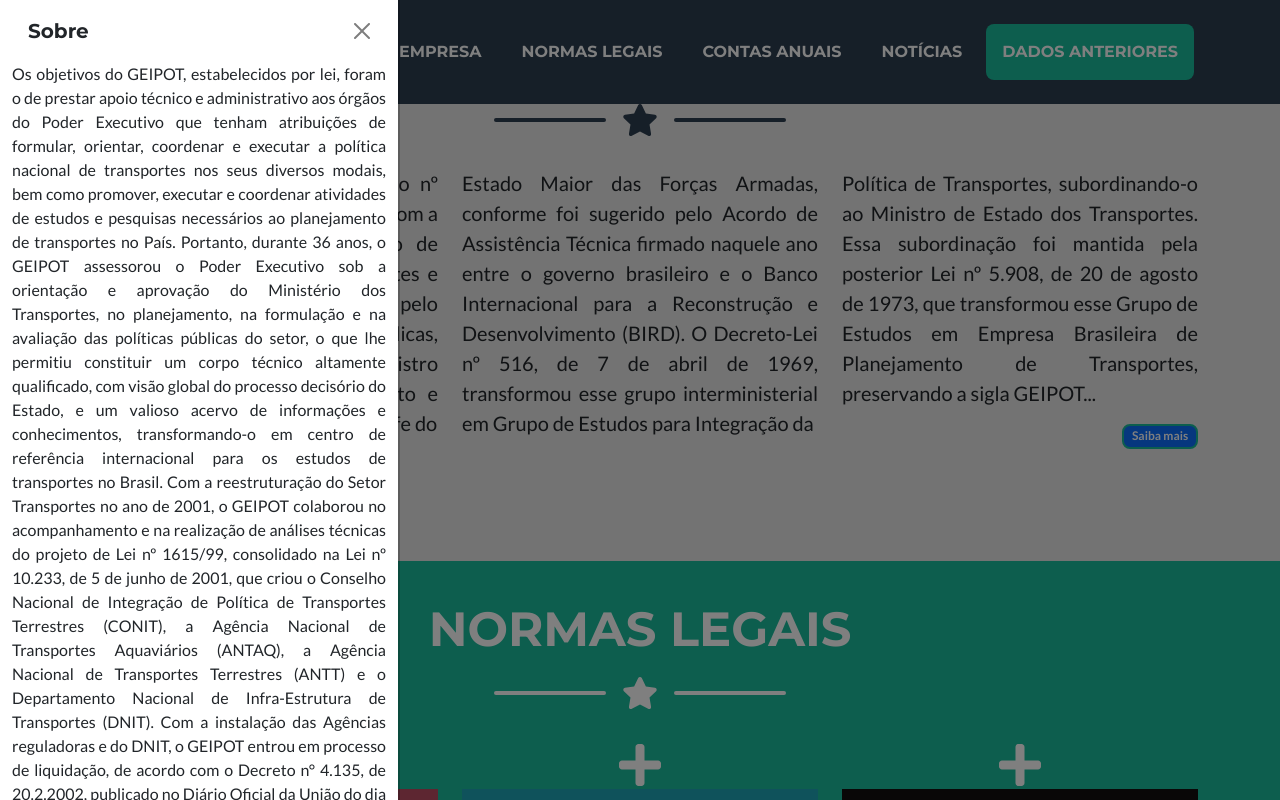
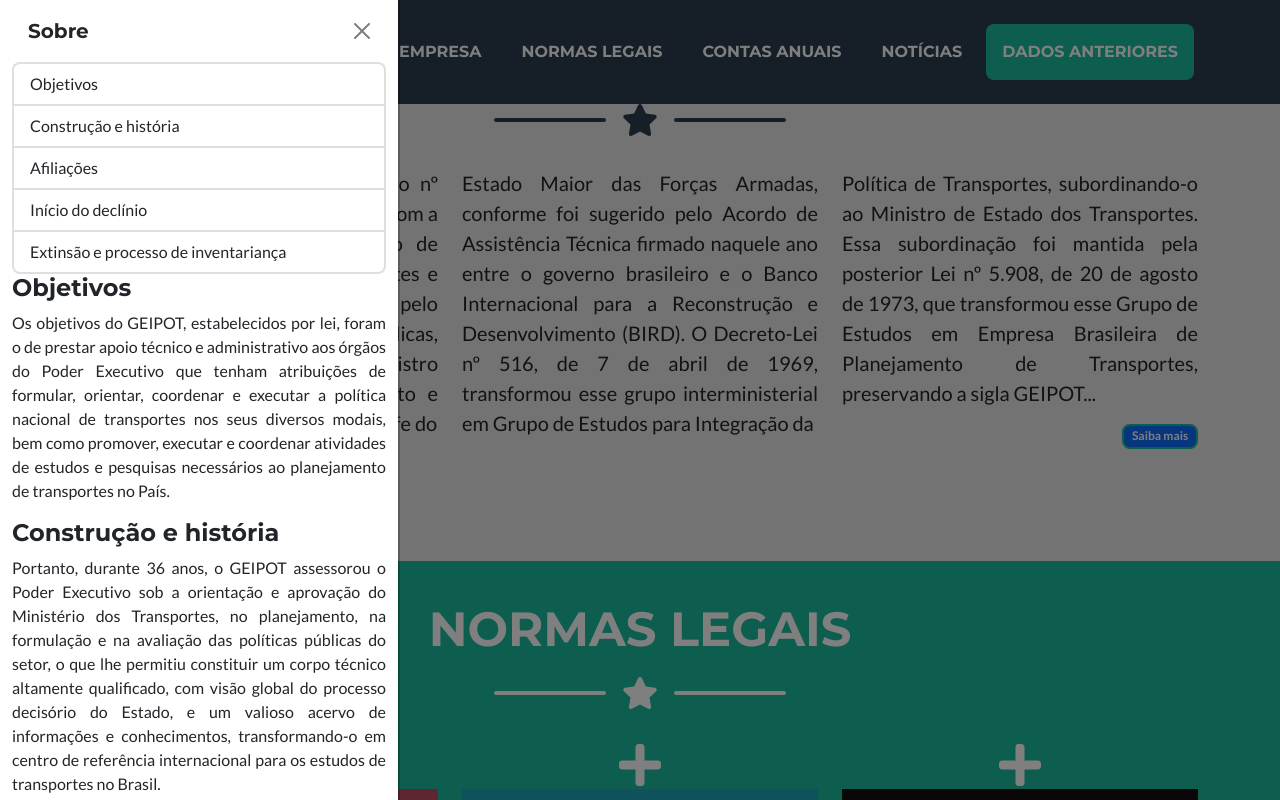
Before and after one commit to Jeimissonb/iumGEIPOT-html_css, a plain HTML site: page index.html in a window 1280 px wide. Both pictures are taken after a click on the button "Saiba mais". Shown: the part 621-1421 px from the top of the page. Drawn offline with nearby package versions, Linux system fonts and the light colour scheme.

Commit message:
Melhorando aba lateral de texto da empresa pt1

```diff
--- a/index.html
+++ b/index.html
@@ -133,41 +133,57 @@
                             mais</button></div> </p>
 
                 </div>
-                <div class="offcanvas offcanvas-start" tabindex="-1" id="offcanvasWithBackdrop"
+                <div class="offcanvas offcanvas-start overflow-scroll" tabindex="-1" id="offcanvasWithBackdrop"
                     aria-labelledby="offcanvasWithBackdropLabel">
                     <div class="offcanvas-header">
                         <h5 class="offcanvas-title" id="offcanvasWithBackdropLabel">Sobre</h5>
                         <button type="button" class="btn-close text-reset" data-bs-dismiss="offcanvas"
                             aria-label="Close"></button>
                     </div>
+
+                    <div id="list-example" class="list-group">
+                        <a class="list-group-item list-group-item-action" href="#list-item-1">Objetivos</a>
+                        <a class="list-group-item list-group-item-action" href="#list-item-2">Construção e história</a>
+                        <a class="list-group-item list-group-item-action" href="#list-item-3">Afiliações</a>
+                        <a class="list-group-item list-group-item-action" href="#list-item-4">Início do declínio</a>
+                        <a class="list-group-item list-group-item-action" href="#list-item-5">Extinsão e processo de inventariança</a>
+                      </div>
+                      <div data-bs-spy="scroll" data-bs-target="#list-example" data-bs-offset="0" class="scrollspy-example" tabindex="0">
+                        <h4 id="list-item-1">Objetivos</h4>
                         <p>Os objetivos do GEIPOT, estabelecidos por lei, foram o de prestar apoio técnico e
                             administrativo aos órgãos do Poder Executivo que tenham atribuições de formular, orientar,
                             coordenar e executar a política nacional de transportes nos seus diversos modais, bem como
                             promover, executar e coordenar atividades de estudos e pesquisas necessários ao planejamento
                             de transportes no País.
 
-                            Portanto, durante 36 anos, o GEIPOT assessorou o Poder Executivo sob a orientação e
+                            </p>
+                        <h4 id="list-item-2">Construção e história</h4>
+                        <p>Portanto, durante 36 anos, o GEIPOT assessorou o Poder Executivo sob a orientação e
                             aprovação do Ministério dos Transportes, no planejamento, na formulação e na avaliação das
                             políticas públicas do setor, o que lhe permitiu constituir um corpo técnico altamente
                             qualificado, com visão global do processo decisório do Estado, e um valioso acervo de
                             informações e conhecimentos, transformando-o em centro de referência internacional para os
-                            estudos de transportes no Brasil.
-
-                            Com a reestruturação do Setor Transportes no ano de 2001, o GEIPOT colaborou no
+                            estudos de transportes no Brasil.</p>
+                        <h4 id="list-item-3">Afiliações</h4>
+                        <p> Com a reestruturação do Setor Transportes no ano de 2001, o GEIPOT colaborou no
                             acompanhamento e na realização de análises técnicas do projeto de Lei nº 1615/99,
                             consolidado na Lei nº 10.233, de 5 de junho de 2001, que criou o Conselho Nacional de
                             Integração de Política de Transportes Terrestres (CONIT), a Agência Nacional de Transportes
                             Aquaviários (ANTAQ), a Agência Nacional de Transportes Terrestres (ANTT) e o Departamento
-                            Nacional de Infra-Estrutura de Transportes (DNIT). Com a instalação das Agências reguladoras
+                            Nacional de Infra-Estrutura de Transportes (DNIT).</p>
+                        <h4 id="list-item-4">Início do declínio</h4>
+                        <p>Com a instalação das Agências reguladoras
                             e do DNIT, o GEIPOT entrou em processo de liquidação, de acordo com o Decreto n° 4.135, de
                             20.2.2002, publicado no Diário Oficial da União do dia 21 subseqüente.
 
                             O processo de liquidação, com prazo inicialmente previsto para durar 180 dias, foi
-                            posteriormente prorrogado, por iguais períodos.
+                            posteriormente prorrogado, por iguais períodos.</p>
 
-                            O GEIPOT foi extinto pela Medida Provisória nº 427, de 9 de maio de 2008 (convertida na Lei
+                        <h4 id="list-item-5">Extinsão e processo de inventariança</h4>
+                         <p>O GEIPOT foi extinto pela Medida Provisória nº 427, de 9 de maio de 2008 (convertida na Lei
                             nº 11.772/2008), oportunidade em que foi instituída a inventariança, cujos procedimentos
                             estão disciplinados no Decreto nº 6.485, de 17 de junho de 2008.</p>
+                      </div>
                     </div>
                 </div>
             </div>
```
